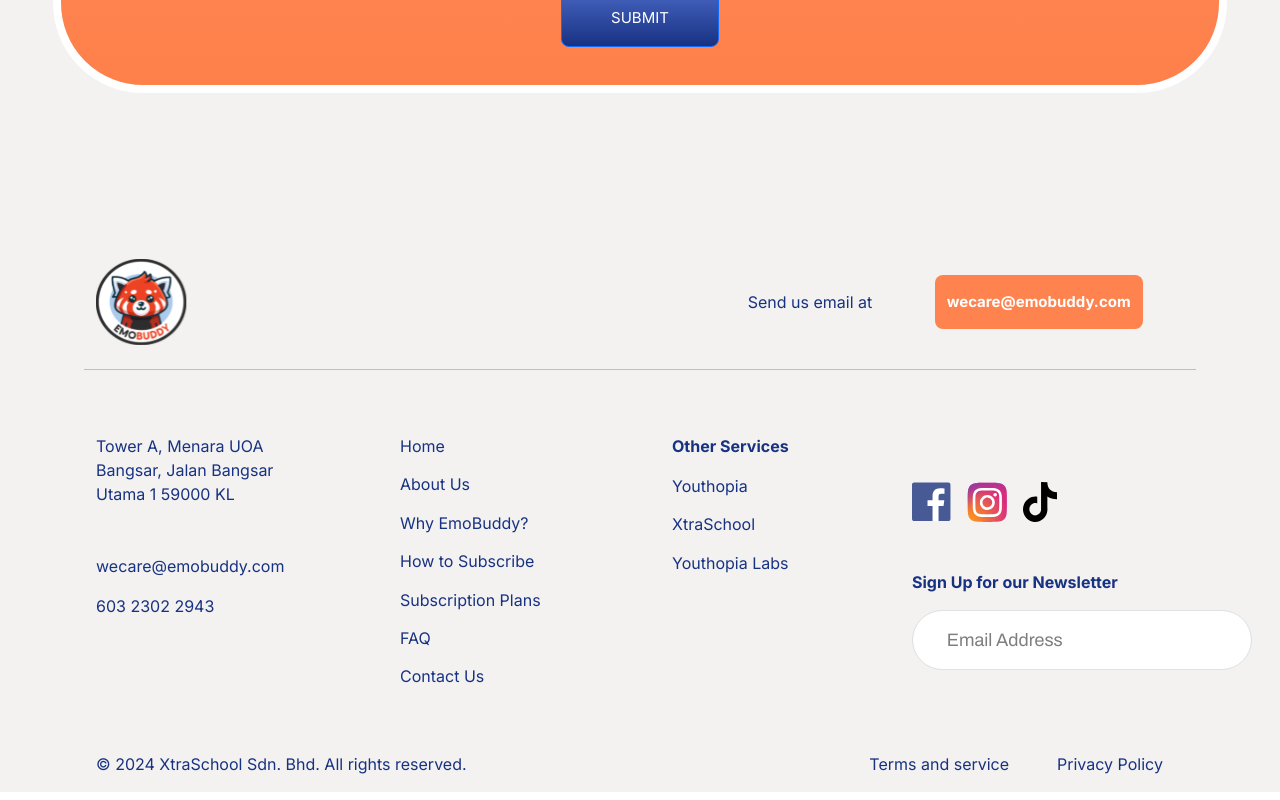
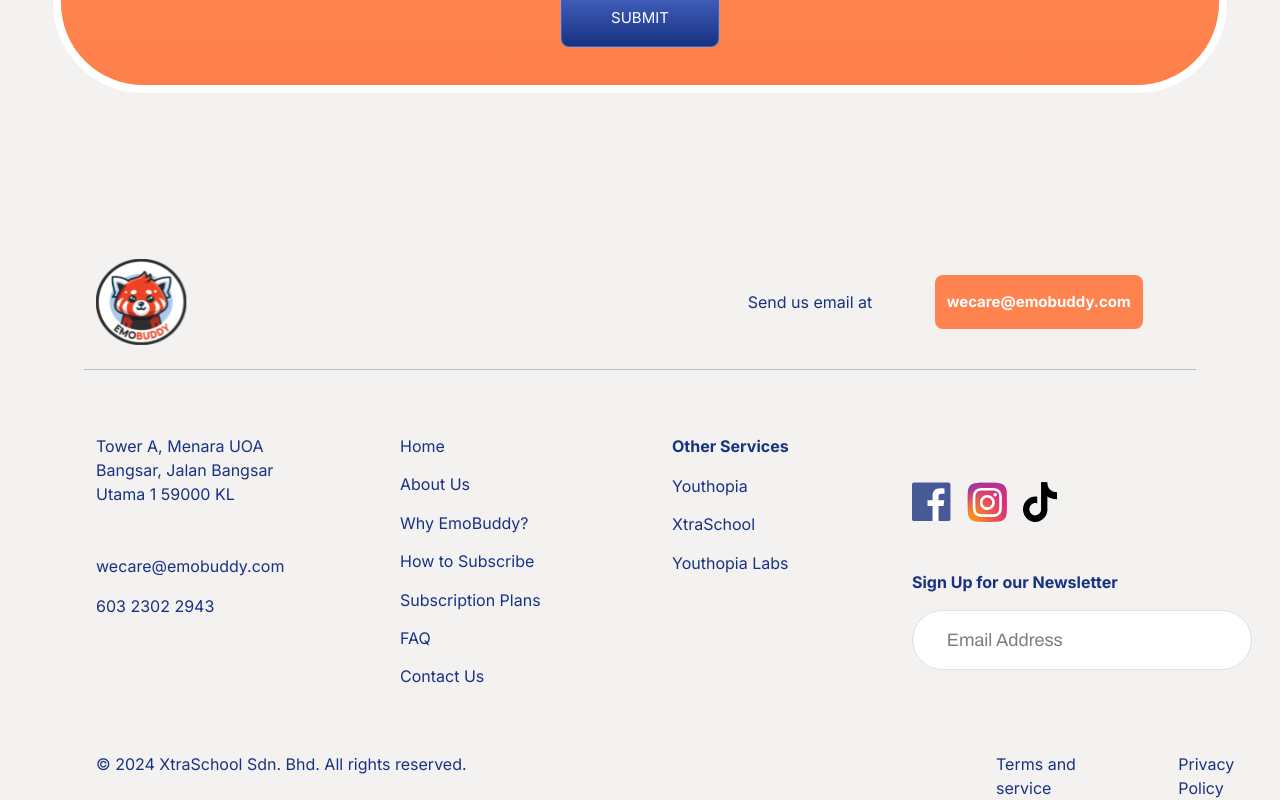
Before and after one commit to xernomm/emobuddyv1, a React (Create React App) app: page / in a window 1280 px wide. Shown: the part 6800-7600 px from the top of the page. Built offline with nearby package versions, Linux system fonts and the light colour scheme.

Commit message:
footeradjustments

```diff
--- a/src/components/Footer.jsx
+++ b/src/components/Footer.jsx
@@ -151,7 +151,7 @@
                 </div>
             </Row>
 
-            <Row className="px-5 mt-5">
+            <Row className="ps-5 mt-5">
                 <div className="col-lg-12 d-lg-flex">
                     <div className="col-lg-6 col-sm-12">
                         <p className="interBlue px16">
@@ -159,10 +159,10 @@
                         </p>
                     </div>
                     <div className="col-lg-6 d-flex justifty-content-end">
-                        <div className="col-4">
+                        <div className="col-6">
 
                         </div>
-                        <div className="col-8 d-flex ms-5">
+                        <div className="col-6 d-flex ms-5">
                             <a href="" className="interBlue px16">Terms and service</a>
                             <a href="" className="interBlue px16 ms-5">Privacy Policy</a>
                         </div>
```
